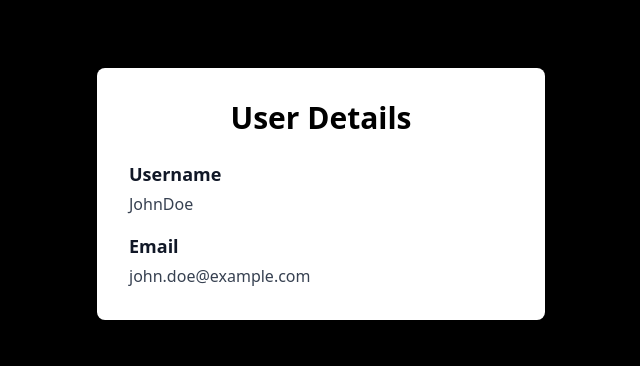
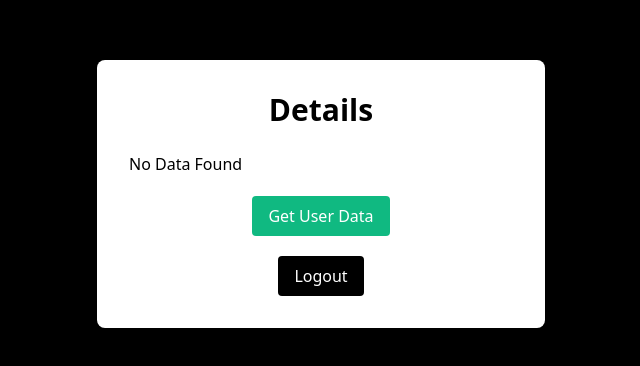
Before and after one commit to GauRav-sINGh123/NextJsAuth, a Next.js app: page /profile in a window 1280 px wide. Shown: the part 206-572 px from the top of the page, without its empty margins (319-959 px from the left). Built offline with nearby package versions, Linux system fonts and the light colour scheme.

Commit message:
Logout Create

```diff
--- a/src/app/api/users/about/route.ts
+++ /dev/null
@@ -1,19 +0,0 @@
-import { connectDB } from "@/dbConfig/dbConfig";
-import User from "@/models/userModel";
-import { NextResponse, NextRequest } from "next/server";
-import { getDataFromToken } from "@/utils/getDataFromToken";
-
-connectDB()
-
-export async function POST(request:NextRequest){
-   try {
-    const userId:any= await getDataFromToken(request);
-    const user:any=await User.findById(userId).select("-password");
-
-    if(!user) return NextResponse.json({error:"User not found"},{status:400})
-
-    return NextResponse.json({user})
-   } catch (error:any) {
-    return NextResponse.json({error: error.message}, {status: 400});
-}
-}
--- /dev/null
+++ b/src/app/api/users/me/route.ts
@@ -0,0 +1,22 @@
+import { connectDB } from "@/dbConfig/dbConfig";
+import User from "@/models/userModel";
+import { NextResponse, NextRequest } from "next/server";
+import { getDataFromToken } from "@/utils/getDataFromToken";
+
+connectDB();
+
+
+export async function GET(request:NextRequest){
+
+    try {
+        const userId = await getDataFromToken(request);
+        const user = await User.findOne({_id: userId}).select("-password");
+        return NextResponse.json({
+            mesaaage: "User found",
+            data: user
+        })
+    } catch (error:any) {
+        return NextResponse.json({error: error.message}, {status: 400});
+    }
+
+}
--- /dev/null
+++ b/src/app/profile/[id]/page.tsx
@@ -0,0 +1,15 @@
+'use client'
+
+function page({params}:any) {
+
+  return (
+    <div className="h-screen flex items-center justify-center bg-black">
+        <div className="p-10 bg-white rounded-lg flex flex-col items-center justify-center">
+            <h2 className="text-2xl font-bold tex-white">Profile</h2>
+            <p className="text-black">{params.id}</p>
+        </div>
+    </div>
+  )
+}
+
+export default page
--- a/src/app/profile/page.tsx
+++ b/src/app/profile/page.tsx
@@ -1,23 +1,48 @@
+'use client'
+import axios from 'axios'
+import { useRouter } from 'next/navigation';
+import { useState } from 'react';
+import toast from 'react-hot-toast';
+import Link from 'next/link'
+
 export default function Profile() {
+  const router=useRouter()
+  const [userData,setUserData]=useState("nothing")
 
-  const user = {
-    username: "JohnDoe",
-    email: "john.doe@example.com"
+  const getUserDetails=async()=>{
+    try {
+      const response=await axios.get("/api/users/me")
+      console.log(response?.data.data._id)
+      setUserData(response?.data.data._id)
+    } catch (error) {
+      toast.error("User not found")
+    }
   }
-
+   const logout=async()=>{
+     try {
+      await axios.get("/api/users/logout")
+      toast.success("Logout successful")
+      router.push("/login")
+     } catch (error) {
+      toast.error("Something went wrong")
+     }
+   }
   return (
     <div className="min-h-screen flex items-center justify-center bg-black">
       <div className="w-full max-w-md p-8 bg-white rounded-lg shadow-2xl">
-        <h2 className="text-3xl font-bold mb-6 text-black text-center">User Details</h2>
+        <h2 className="text-3xl font-bold mb-6 text-black text-center">Details</h2>
         <div className="space-y-4">
-          <div>
-            <h3 className="text-lg font-semibold text-gray-900">Username</h3>
-            <p className="mt-1 text-gray-700">{user.username}</p>
-          </div>
-          <div>
-            <h3 className="text-lg font-semibold text-gray-900">Email</h3>
-            <p className="mt-1 text-gray-700">{user.email}</p>
-          </div>
+          <h2>{userData==="nothing"?"No Data Found":<Link href={`/profile/${userData}`}>{userData}</Link>}</h2>
+        </div>
+        <div className="mt-5 flex justify-center items-center">
+          <button
+          onClick={getUserDetails}
+          className='px-4 py-2 bg-emerald-500 text-white rounded   focus:outline-none'>Get User Data</button>
+        </div>
+        <div className="mt-5 flex justify-center items-center">
+          <button
+          onClick={logout}
+          className='px-4 py-2 bg-black text-white rounded   focus:outline-none'>Logout</button>
         </div>
       </div>
     </div>
```
